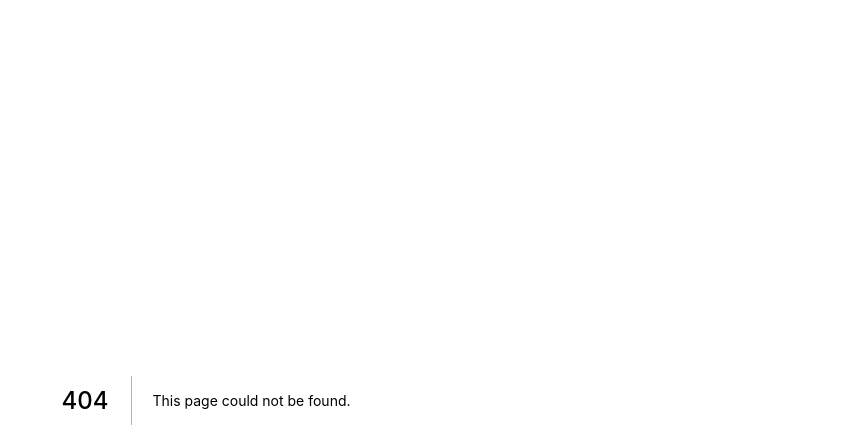
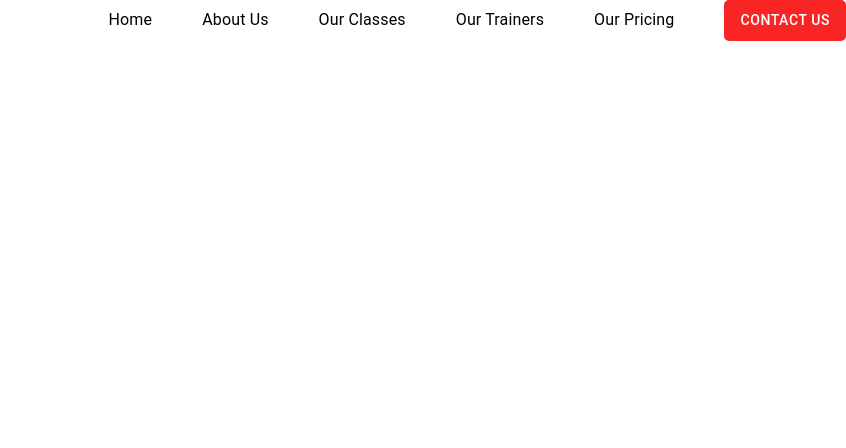
Before and after one commit to Print-ABC/istox-demo-webpage, a Next.js app: page /components/Navbar in a window 1280 px wide. Before the commit this address had no page. Shown: the top 448 px of the page, without its empty margins (434-1280 px from the left). Built offline with nearby package versions, Linux system fonts and the light colour scheme.

Commit message:
Add navbar component

```diff
--- /dev/null
+++ b/pages/components/Navbar.tsx
@@ -0,0 +1,95 @@
+import React from "react";
+import makeStyles from "@material-ui/core/styles/makeStyles";
+import { Box, Button, ButtonBase, Typography } from "@material-ui/core";
+
+const useStyles = makeStyles((theme) => ({
+  root: {
+    display: "flex",
+    flexWrap: "wrap",
+    alignItems: "center",
+    justifyContent: "flex-end",
+    position: "sticky",
+    top: 0,
+    width: "100%",
+  },
+  btnBase: {
+    height: 25,
+    textAlign: "left",
+    font: "Light 18px/27px Poppins",
+    letterSpacing: 0.54,
+    color: theme.palette.common.black,
+    opacity: 1,
+    marginRight: 50,
+    "&:hover": {
+      border: `2px solid ${theme.palette.grey[400]}`,
+    },
+  },
+  contactBtn: {
+    textAlign: "left",
+    font: "Light 20px/30px Poppins",
+    letterSpacing: 0.6,
+    color: theme.palette.common.white,
+    background: "#F92524 0% 0% no-repeat padding-box",
+    borderRadius: 5,
+    opacity: 1,
+    padding: theme.spacing(1, 2),
+  },
+}));
+
+const buttons = [
+  {
+    text: "Home",
+    link: "#home",
+  },
+  {
+    text: "About Us",
+    link: "#about",
+  },
+  {
+    text: "Our Classes",
+    link: "#classes",
+  },
+  {
+    text: "Our Trainers",
+    link: "#trainers",
+  },
+  {
+    text: "Our Pricing",
+    link: "#pricing",
+  },
+];
+
+const NavBtn = (props) => {
+  const { text, link } = props;
+  const classes = useStyles();
+  return (
+    <ButtonBase className={classes.btnBase} href={link} focusRipple>
+      <Typography>{text}</Typography>
+    </ButtonBase>
+  );
+};
+
+const ContactBtn = (props) => {
+  const { text, link } = props;
+  const classes = useStyles();
+  return (
+    <Button className={classes.contactBtn} href={link} focusRipple>
+      {text}
+    </Button>
+  );
+};
+
+const Navbar: React.FC = (props) => {
+  const classes = useStyles();
+
+  return (
+    <Box className={classes.root}>
+      {buttons.map((btn) => (
+        <NavBtn key={btn.text} text={btn.text} link={btn.link} />
+      ))}
+      <ContactBtn text="Contact Us" link="#contact" />
+    </Box>
+  );
+};
+
+export default Navbar;
```
Also changed, not shown: pages/components/Layout.tsx (added, +53 -0 lines), pages/index.js (deleted, +0 -65 lines), pages/index.tsx (added, +30 -0 lines), next-env.d.ts (added), pages/_app.tsx (renamed from pages/_app.js).
